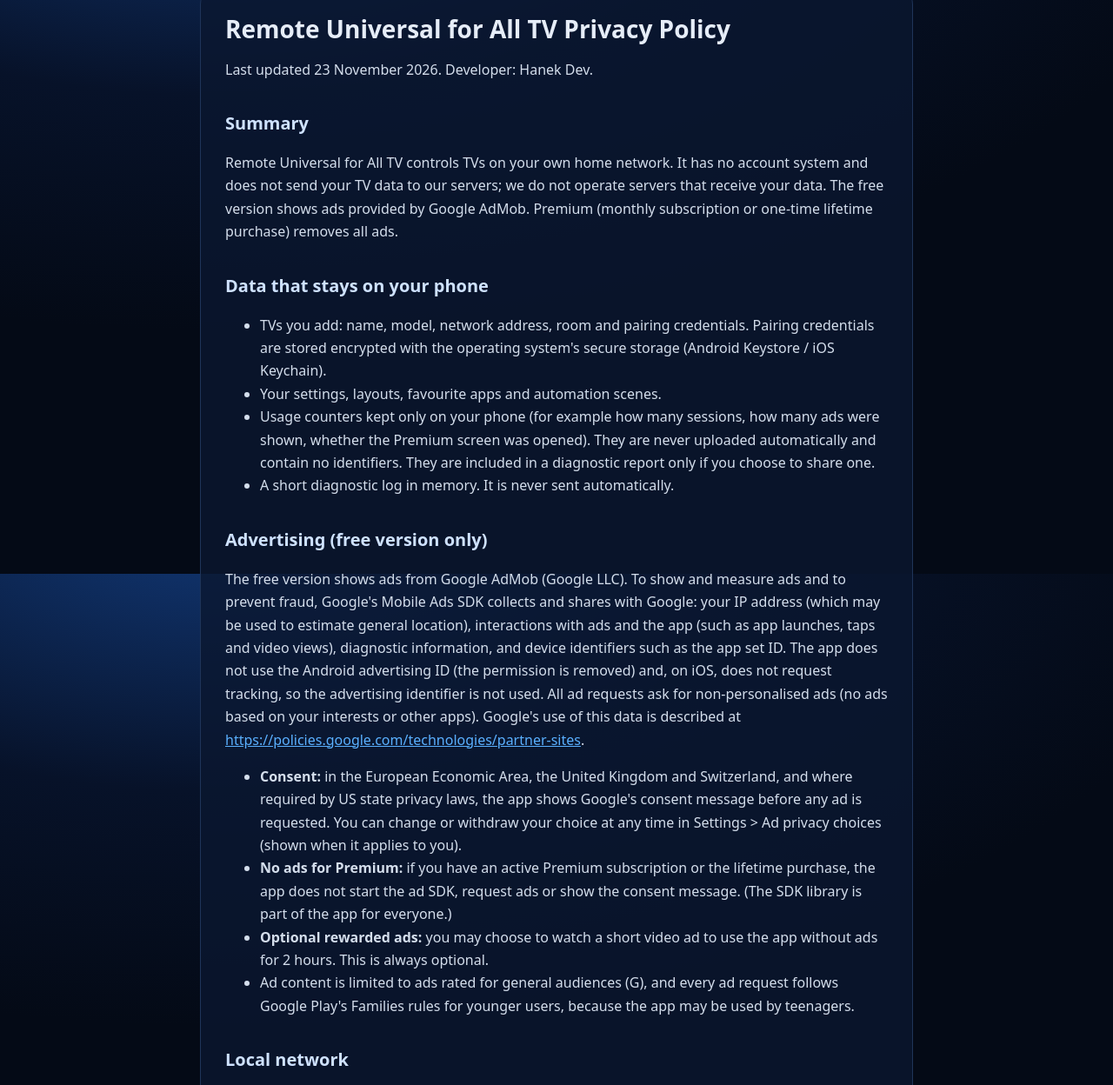
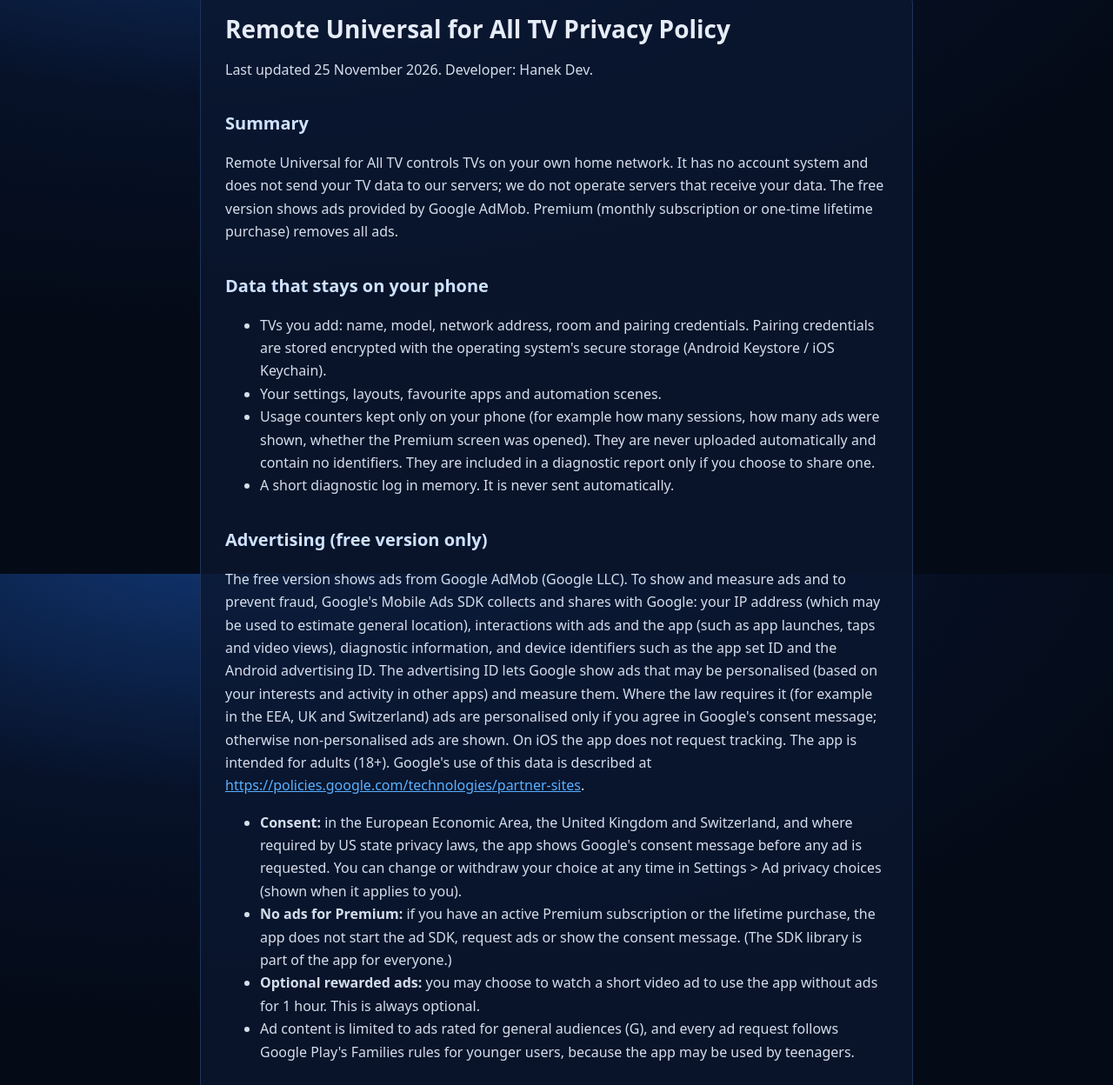
Before and after one commit to snipeai/remote-universal-tv, a plain HTML site: page privacy.html in a window 1280 px wide. Shown: the part 140-1388 px from the top of the page at 87% size. Drawn offline with Linux system fonts and the light colour scheme.

Commit message:
Privacy policy: personalised ads with advertising ID (18+), 1-hour reward; new logo
Co-Authored-By: Claude Opus 5.5 <noreply@anthropic.com>
Claude-Session: https://claude.ai/code/session_01NG42NL6pB2xMqVaCJQUtiV

```diff
--- a/privacy.html
+++ b/privacy.html
@@ -29,7 +29,7 @@ footer{max-width:820px;margin:0 auto 40px;padding:0 22px;color:#8496b3;font-size
 <nav><a href="index.html">Home</a><a href="privacy.html">Privacy Policy</a><a href="terms.html">Terms of Service</a><a href="testing.html">Beta testing</a></nav>
 <main>
 <h1>Remote Universal for All TV Privacy Policy</h1>
-<p>Last updated 23 November 2026. Developer: Hanek Dev.</p>
+<p>Last updated 25 November 2026. Developer: Hanek Dev.</p>
 <h2>Summary</h2>
 <p>Remote Universal for All TV controls TVs on your own home network. It has no account system and does not send your TV data to our servers; we do not operate servers that receive your data. The free version shows ads provided by Google AdMob. Premium (monthly subscription or one-time lifetime purchase) removes all ads.</p>
 <h2>Data that stays on your phone</h2>
@@ -40,11 +40,11 @@ footer{max-width:820px;margin:0 auto 40px;padding:0 22px;color:#8496b3;font-size
 <li>A short diagnostic log in memory. It is never sent automatically.</li>
 </ul>
 <h2>Advertising (free version only)</h2>
-<p>The free version shows ads from Google AdMob (Google LLC). To show and measure ads and to prevent fraud, Google's Mobile Ads SDK collects and shares with Google: your IP address (which may be used to estimate general location), interactions with ads and the app (such as app launches, taps and video views), diagnostic information, and device identifiers such as the app set ID. The app does not use the Android advertising ID (the permission is removed) and, on iOS, does not request tracking, so the advertising identifier is not used. All ad requests ask for non-personalised ads (no ads based on your interests or other apps). Google's use of this data is described at <a href="https://policies.google.com/technologies/partner-sites">https://policies.google.com/technologies/partner-sites</a>.</p>
+<p>The free version shows ads from Google AdMob (Google LLC). To show and measure ads and to prevent fraud, Google's Mobile Ads SDK collects and shares with Google: your IP address (which may be used to estimate general location), interactions with ads and the app (such as app launches, taps and video views), diagnostic information, and device identifiers such as the app set ID and the Android advertising ID. The advertising ID lets Google show ads that may be personalised (based on your interests and activity in other apps) and measure them. Where the law requires it (for example in the EEA, UK and Switzerland) ads are personalised only if you agree in Google's consent message; otherwise non-personalised ads are shown. On iOS the app does not request tracking. The app is intended for adults (18+). Google's use of this data is described at <a href="https://policies.google.com/technologies/partner-sites">https://policies.google.com/technologies/partner-sites</a>.</p>
 <ul>
 <li><strong>Consent:</strong> in the European Economic Area, the United Kingdom and Switzerland, and where required by US state privacy laws, the app shows Google's consent message before any ad is requested. You can change or withdraw your choice at any time in Settings &gt; Ad privacy choices (shown when it applies to you).</li>
 <li><strong>No ads for Premium:</strong> if you have an active Premium subscription or the lifetime purchase, the app does not start the ad SDK, request ads or show the consent message. (The SDK library is part of the app for everyone.)</li>
-<li><strong>Optional rewarded ads:</strong> you may choose to watch a short video ad to use the app without ads for 2 hours. This is always optional.</li>
+<li><strong>Optional rewarded ads:</strong> you may choose to watch a short video ad to use the app without ads for 1 hour. This is always optional.</li>
 <li>Ad content is limited to ads rated for general audiences (G), and every ad request follows Google Play's Families rules for younger users, because the app may be used by teenagers.</li>
 </ul>
 <h2>Local network</h2>
```
Also changed, not shown: logo.png.
